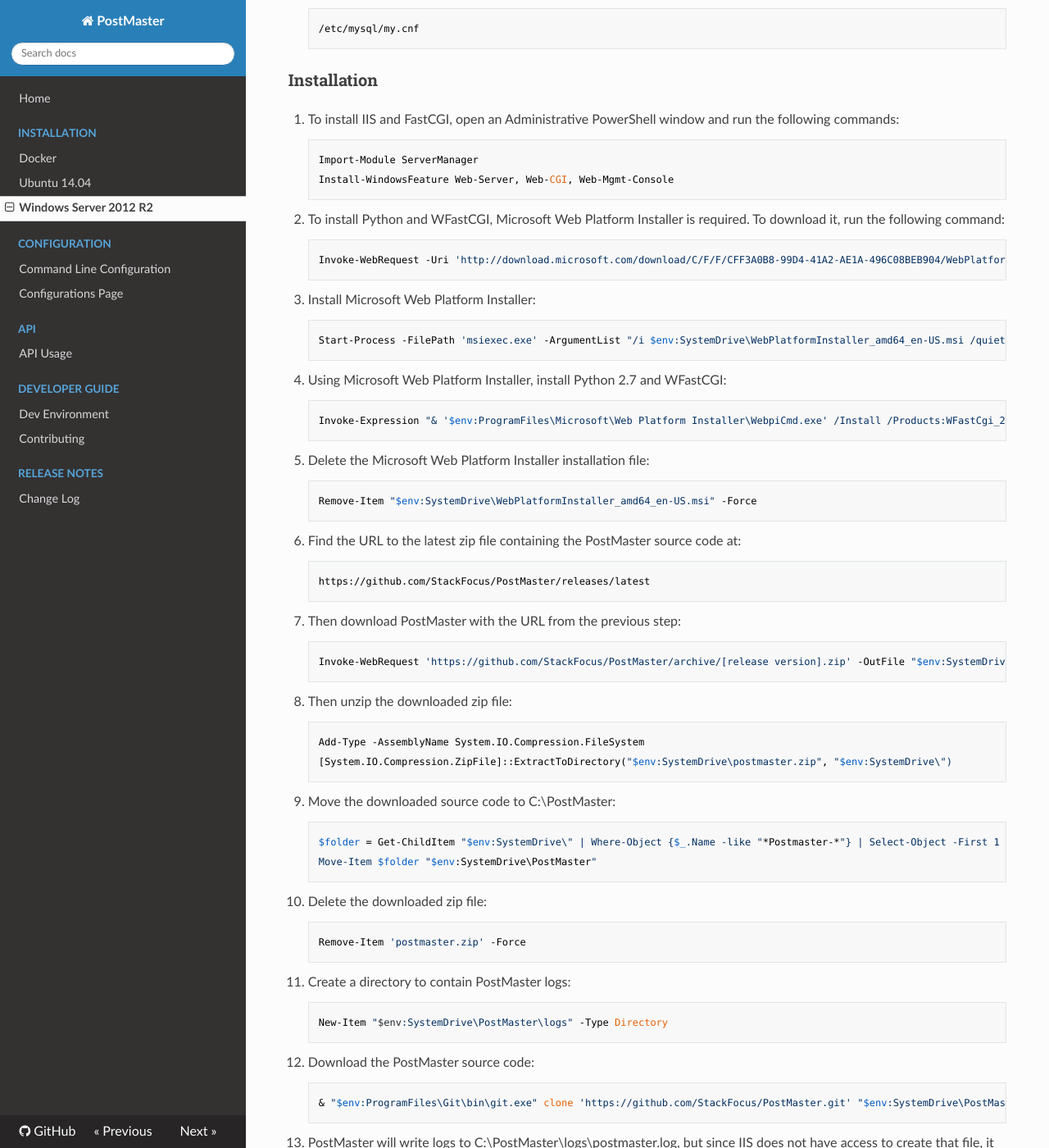
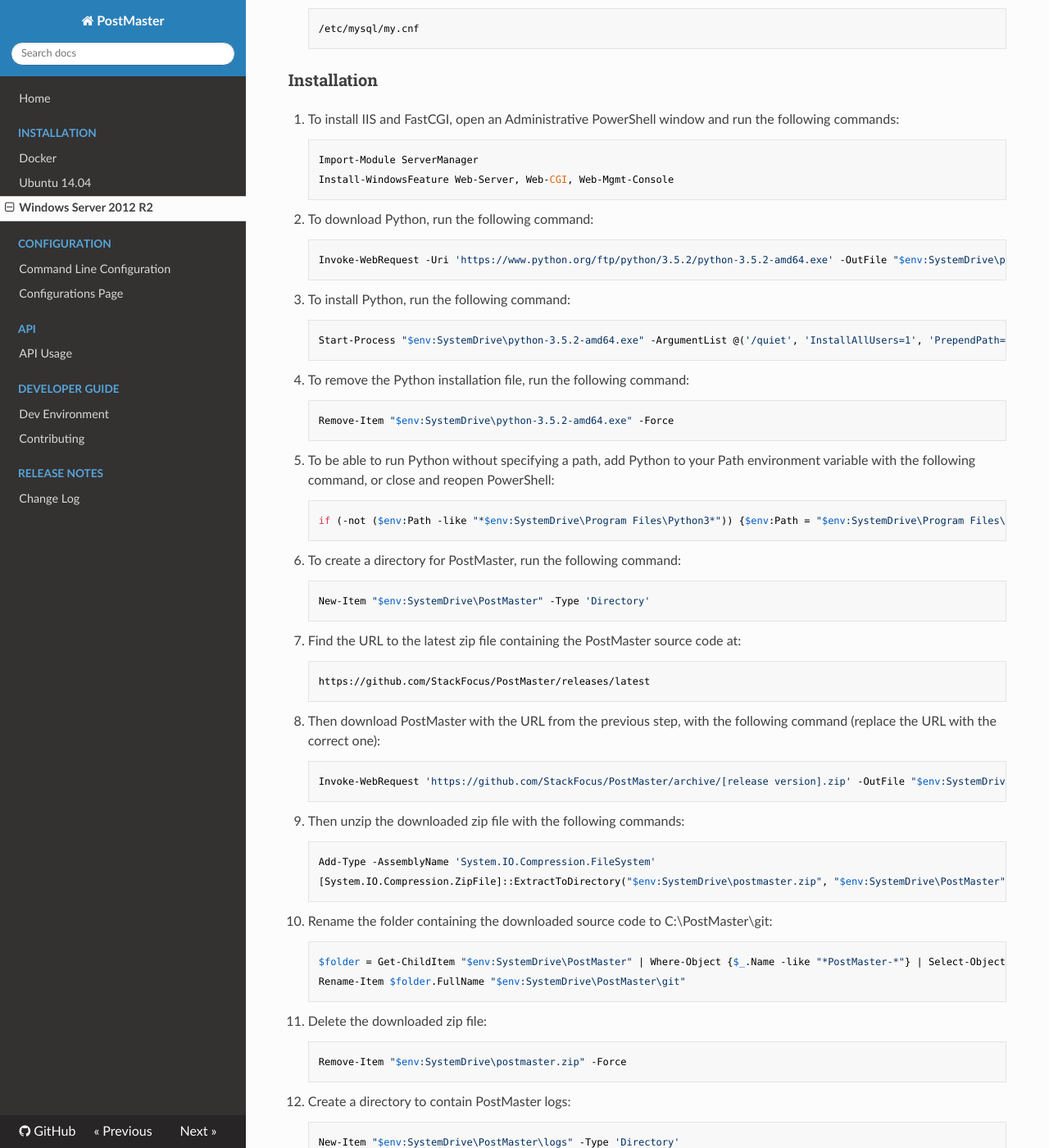
Before and after one commit to StackFocus/PostMaster, an MkDocs documentation site: the page built from docs/Installation/WindowsServer2012R2.md, in a window 1280 px wide and 1400 px high, scrolled down 687 px. Shown: the whole window at 82% size. Built offline with MkDocs 1.6.1, drawn with Linux system fonts in a browser that asks for light colours; nearby versions of some CDN libraries; old or Windows-style settings are respelled for this version of MkDocs; some of the changed text lies outside the part shown.

Commit message:
Cleanup and correct Windows installation documentation

```diff
--- a/docs/Installation/WindowsServer2012R2.md
+++ b/docs/Installation/WindowsServer2012R2.md
@@ -29,121 +29,98 @@
         Import-Module ServerManager
         Install-WindowsFeature Web-Server, Web-CGI, Web-Mgmt-Console
 
-2. To install Python and WFastCGI, Microsoft Web Platform Installer is required. To download it, run the following command:
+2. To download Python, run the following command:
 
-        Invoke-WebRequest -Uri 'http://download.microsoft.com/download/C/F/F/CFF3A0B8-99D4-41A2-AE1A-496C08BEB904/WebPlatformInstaller_amd64_en-US.msi' -OutFile "$env:SystemDrive\WebPlatformInstaller_amd64_en-US.msi"
+        Invoke-WebRequest -Uri 'https://www.python.org/ftp/python/3.5.2/python-3.5.2-amd64.exe' -OutFile "$env:SystemDrive\python-3.5.2-amd64.exe"
 
-3. Install Microsoft Web Platform Installer:
+3. To install Python, run the following command:
 
-        Start-Process -FilePath 'msiexec.exe' -ArgumentList "/i $env:SystemDrive\WebPlatformInstaller_amd64_en-US.msi /quiet" -Wait
+        Start-Process "$env:SystemDrive\python-3.5.2-amd64.exe" -ArgumentList @('/quiet', 'InstallAllUsers=1', 'PrependPath=1', 'Include_test=0') -Wait
 
-4. Using Microsoft Web Platform Installer, install Python 2.7 and WFastCGI:
+4. To remove the Python installation file, run the following command:
 
-        Invoke-Expression "& '$env:ProgramFiles\Microsoft\Web Platform Installer\WebpiCmd.exe' /Install /Products:WFastCgi_21_279 /AcceptEula"
+        Remove-Item "$env:SystemDrive\python-3.5.2-amd64.exe" -Force
 
-5. Delete the Microsoft Web Platform Installer installation file:
+5. To be able to run Python without specifying a path, add Python to your Path environment variable with the following command, or close and reopen PowerShell:
 
-        Remove-Item "$env:SystemDrive\WebPlatformInstaller_amd64_en-US.msi" -Force
+        if (-not ($env:Path -like "*$env:SystemDrive\Program Files\Python3*")) {$env:Path = "$env:SystemDrive\Program Files\Python35\Scripts\;$env:SystemDrive\Program Files\Python35\;" + $env:Path}
 
-6. Find the URL to the latest zip file containing the PostMaster source code at:
+6. To create a directory for PostMaster, run the following command:
+
+        New-Item "$env:SystemDrive\PostMaster" -Type 'Directory'
+
+7. Find the URL to the latest zip file containing the PostMaster source code at:
 
         https://github.com/StackFocus/PostMaster/releases/latest
 
-7. Then download PostMaster with the URL from the previous step:
+8. Then download PostMaster with the URL from the previous step, with the following command (replace the URL with the correct one):
 
         Invoke-WebRequest 'https://github.com/StackFocus/PostMaster/archive/[release version].zip' -OutFile "$env:SystemDrive\postmaster.zip"
 
-8. Then unzip the downloaded zip file:
+9. Then unzip the downloaded zip file with the following commands:
 
-        Add-Type -AssemblyName System.IO.Compression.FileSystem
-        [System.IO.Compression.ZipFile]::ExtractToDirectory("$env:SystemDrive\postmaster.zip", "$env:SystemDrive\")
+        Add-Type -AssemblyName 'System.IO.Compression.FileSystem'
+        [System.IO.Compression.ZipFile]::ExtractToDirectory("$env:SystemDrive\postmaster.zip", "$env:SystemDrive\PostMaster")
 
-9. Move the downloaded source code to C:\PostMaster:
+10. Rename the folder containing the downloaded source code to C:\PostMaster\git:
 
-        $folder = Get-ChildItem "$env:SystemDrive\" | Where-Object {$_.Name -like "*Postmaster-*"} | Select-Object -First 1
-        Move-Item $folder "$env:SystemDrive\PostMaster"
+        $folder = Get-ChildItem "$env:SystemDrive\PostMaster" | Where-Object {$_.Name -like "*PostMaster-*"} | Select-Object -First 1
+        Rename-Item $folder.FullName "$env:SystemDrive\PostMaster\git"
 
-10. Delete the downloaded zip file:
+11. Delete the downloaded zip file:
 
-        Remove-Item 'postmaster.zip' -Force
+        Remove-Item "$env:SystemDrive\postmaster.zip" -Force
 
-11. Create a directory to contain PostMaster logs:
+12. Create a directory to contain PostMaster logs:
 
-        New-Item "$env:SystemDrive\PostMaster\logs" -Type Directory
-
-12. Download the PostMaster source code:
-
-        & "$env:ProgramFiles\Git\bin\git.exe" clone 'https://github.com/StackFocus/PostMaster.git' "$env:SystemDrive\PostMaster\git"
+        New-Item "$env:SystemDrive\PostMaster\logs" -Type 'Directory'
 
 13. PostMaster will write logs to C:\PostMaster\logs\postmaster.log, but since IIS does not have access to create that file, it must be done manually with the following command:
 
-        New-Item "$env:SystemDrive\PostMaster\logs\postmaster.log" -Type File
+        New-Item "$env:SystemDrive\PostMaster\logs\postmaster.log" -Type 'File'
 
-14. In order for PostMaster's files to be secured, the proper permissions must be set. The following command will grant only IIS read access,
+14. In order for PostMaster to be able to write to the log file created earlier, IIS requires write access. To do so, use the following command:
+
+        cmd.exe /C "icacls $env:SystemDrive\PostMaster\logs\postmaster.log /grant BUILTIN\IIS_IUSRS:(M)"
+
+15. In order for PostMaster's files to be secured, the proper permissions must be set. The following command will grant only IIS read access,
 and Administrators full control on PostMaster's files:
 
         cmd.exe /C "icacls $env:SystemDrive\PostMaster /inheritance:r /grant BUILTIN\IIS_IUSRS:(OI)(CI)(RX) /grant BUILTIN\Administrators:(OI)(CI)F /grant SYSTEM:(OI)(CI)(F)"
 
-15. In order for PhoenixPass to be able to write to the log file created earlier, IIS requires write access. To do so, use the following command:
-
-        cmd.exe /C "icacls $env:SystemDrive\PostMaster\logs\postmaster.log /grant BUILTIN\IIS_IUSRS:(M)"
-
 16. A python virtual environment is now required. This allows you to separate the system installed python packages from PostMaster's required python packages.
 This is done with the following command:
 
-        & "$env:SystemDrive\Python27\Scripts\pip.exe" install virtualenv
+        & "$env:SystemDrive\Program Files\Python35\Scripts\pip.exe" install virtualenv
 
-17. Create a Python virtualenv for PostMaster:
+17. Create a Python virtualenv for PostMaster with the following commands:
 
-        & "$env:SystemDrive\Python27\Scripts\virtualenv.exe" -p "$env:SystemDrive\Python27\python.exe" "$env:SystemDrive\PostMaster\env"
+        & "$env:SystemDrive\Program Files\Python35\Scripts\virtualenv.exe" "$env:SystemDrive\PostMaster\env"
 
 18. To use the newly created virtual environment in your PowerShell window, run the following command:
 
         & "$env:SystemDrive\PostMaster\env\Scripts\activate.ps1"
 
-19. PostMaster requires the Python module "python-ldap". Because it is difficult to compile it manually on Windows, this tutorial will use a precompiled version. To download it, use the following command:
-
-        Invoke-WebRequest -Uri 'https://pypi.python.org/packages/2.7/p/python-ldap/python_ldap-2.4.25-cp27-none-win32.whl#md5=aef7058690dd740d9333af35c270d03a' -OutFile "$env:SystemDrive\python_ldap-2.4.25-cp27-none-win32.whl"
-
-20. Install "python-ldap":
-
-        pip install "$env:SystemDrive\python_ldap-2.4.25-cp27-none-win32.whl"
-
-21. Remove the "python-ldap" installation file:
-
-        Remove-Item "$env:SystemDrive\python_ldap-2.4.25-cp27-none-win32.whl" -Force
-
-22. PostMaster requires the Python module "mysqlclient". Because it is difficult to compile it manually on Windows, this tutorial will use a precompiled version. To download it, use the following command:
-
-        Invoke-WebRequest -Uri 'https://pypi.python.org/packages/cp27/m/mysqlclient/mysqlclient-1.3.7-cp27-none-win32.whl#md5=e9e726fd6f1912af78e2bf6ab56c02f3' -OutFile "$env:SystemDrive\mysqlclient-1.3.7-cp27-none-win32.whl"
-
-23. Install "mysqlclient":
-
-        pip install "$env:SystemDrive\mysqlclient-1.3.7-cp27-none-win32.whl"
-
-24. Remove the "mysqlclient" installation file:
-
-        Remove-Item "$env:SystemDrive\mysqlclient-1.3.7-cp27-none-win32.whl" -Force
-
-25. Install the Python packages that PostMaster requires:
+19. Install the Python packages that PostMaster requires with the following commands:
 
         pip install -r "$env:SystemDrive\PostMaster\git\requirements.txt"
+        pip install wfastcgi
 
-26. Create the PostMaster configuration file from using the sample file that was included:
+20. Create the PostMaster configuration file from using the sample file that was included:
 
-        Copy-Item "$env:SystemDrive\PostMaster\git\config.default.py "$env:SystemDrive\PostMaster\git\config.py"
+        Copy-Item "$env:SystemDrive\PostMaster\git\config.default.py" "$env:SystemDrive\PostMaster\git\config.py"
 
-27. Copy wfastcgi.py, created by Microsoft Web Platform Installer earlier, to C:\PostMaster\git:
+21. Copy wfastcgi.py, created by Microsoft Web Platform Installer earlier, to C:\PostMaster\git:
 
-        Copy-Item "$env:SystemDrive\Python27\Scripts\wfastcgi.py" "$env:SystemDrive\PostMaster\git"
+        Copy-Item "$env:SystemDrive\PostMaster\env\Lib\site-packages\wfastcgi.py" "$env:SystemDrive\PostMaster\git"
 
-28. At this point, PostMaster requires an IIS site. You can either use the "Default Web Site" and change the virtual directory to C:\PostMaster\git,
+22. At this point, PostMaster requires an IIS site. You can either use the "Default Web Site" and change the virtual directory to C:\PostMaster\git,
 or create a new site that points to that directory. This tutorial will use the Default Web Site. To change the virtual directory, use the following commands:
 
         Import-Module WebAdministration
         Set-ItemProperty 'IIS:\Sites\Default Web Site\' -Name physicalPath -Value "$env:SystemDrive\PostMaster\git"
 
-29. Now, IIS needs to know how to run PostMaster. The following commands configure FastCGI to be able to use the Python virtual environment created earlier and run PostMaster
+23. Now, IIS needs to know how to run PostMaster. The following commands configure FastCGI to be able to use the Python virtual environment created earlier and run PostMaster
 (If you are using a site other than "Default Web Site", change that value in the commands below):
 
         Import-Module WebAdministration
@@ -151,38 +128,39 @@
         Add-WebConfiguration -Filter '/system.webServer/handlers' -Value @{name='PythonHandler'; path='*'; verb='*'; modules='FastCgiModule'; scriptProcessor="$env:SystemDrive\PostMaster\env\Scripts\python.exe|$env:SystemDrive\PostMaster\git\wfastcgi.py"; resourceType='Unspecified'} -PSPath 'IIS:\' -Location 'Default Web Site'
         Add-WebConfiguration -Filter '/system.webServer/fastCgi' -Value @{fullPath="$env:SystemDrive\PostMaster\env\Scripts\python.exe"; arguments="$env:SystemDrive\PostMaster\git\wfastcgi.py"}
         Add-WebConfiguration -Filter "/system.webServer/fastCgi/application[@fullPath='$env:SystemDrive\PostMaster\env\Scripts\python.exe' and @arguments='$env:SystemDrive\PostMaster\git\wfastcgi.py']/environmentVariables" -Value @{name='PYTHONPATH'; value="$env:SystemDrive\PostMaster\git"} -AtIndex 0
-        Add-WebConfiguration -Filter "/system.webServer/fastCgi/application[@fullPath='$env:SystemDrive\PostMaster\env\Scripts\python.exe' and @arguments='$env:SystemDrive\PostMaster\git\wfastcgi.py']/environmentVariables" -Value @{name='WSGI_HANDLER'; value='app.app'} -AtIndex 1
+        Add-WebConfiguration -Filter "/system.webServer/fastCgi/application[@fullPath='$env:SystemDrive\PostMaster\env\Scripts\python.exe' and @arguments='$env:SystemDrive\PostMaster\git\wfastcgi.py']/environmentVariables" -Value @{name='WSGI_HANDLER'; value='postmaster.app'} -AtIndex 1
 
-30. PostMaster needs to be configured to connect to the MySQL database using the MySQL user created in step 2 of MySQL Preparation.
-Make sure to replace "password_changeme" and "127.0.0.1' with the actual values supplied in step 2 of MySQL Preparation, and if needed,
+24. PostMaster needs to be configured to connect to the MySQL database using the MySQL user created in step 2 of MySQL Preparation.
+Make sure to replace "password_changeme" with the actual value supplied in step 2 of MySQL Preparation, and
 replace '127.0.0.1' with the IP address or DNS specified in step 2 of MySQL Preparation:
 
-        cd C:\Postmaster\git
-        python manage.py setdburi 'mysql://postmasteruser:password_changeme@127.0.0.1:3306/servermail'
+        Set-Location 'C:\Postmaster\git'
+        python manage.py setdburi 'mysql+pymysql://postmasteruser:password_changeme@127.0.0.1:3306/servermail'
 
-31. PostMaster needs to create a few tables under the servermail database. This is done via a database migration,
+25. PostMaster needs to create a few tables under the servermail database. This is done via a database migration,
 which means that only the necessary changes to the database are made, and these changes are reversible if something went wrong.
 To start the migration, run the following command:
 
         python manage.py upgradedb
 
-32. PostMaster uses a secret key for certain cryptographic functions. To generate a random key, run the following command:
+26. PostMaster uses a secret key for certain cryptographic functions. To generate a random key, run the following command:
 
         python manage.py generatekey
 
-33. By deafult, PostMaster logs to a Linux based path, run the following command to change the log to the text file created in step 11:
+27. By deafult, PostMaster logs to a Linux based path, run the following command to change the log to the text file created in step 11
+(note that forward slashes must be used instead of backslashes):
 
-        python manage.py setlogfile "$env:SystemDrive\PostMaster\logs\postmaster.log"
+        python manage.py setlogfile "$env:SystemDrive/PostMaster/logs/postmaster.log"
 
-34. You may now exit the Python virtual environment:
+28. You may now exit the Python virtual environment:
 
         deactivate
 
-35. Restart IIS to make sure all the changes take effect:
+29. Restart IIS to make sure all the changes take effect:
 
         iisreset
 
-36. At this point it is highly recommended that you implement SSL before using PostMaster in production.
+30. At this point it is highly recommended that you implement SSL before using PostMaster in production.
 
-37. PostMaster should now be running. Simply use the username "admin" and the password "PostMaster" to login.
+31. PostMaster should now be running. Simply use the username "admin" and the password "PostMaster" to login.
 You can change your username and password from Manage -> Administrators.
```
